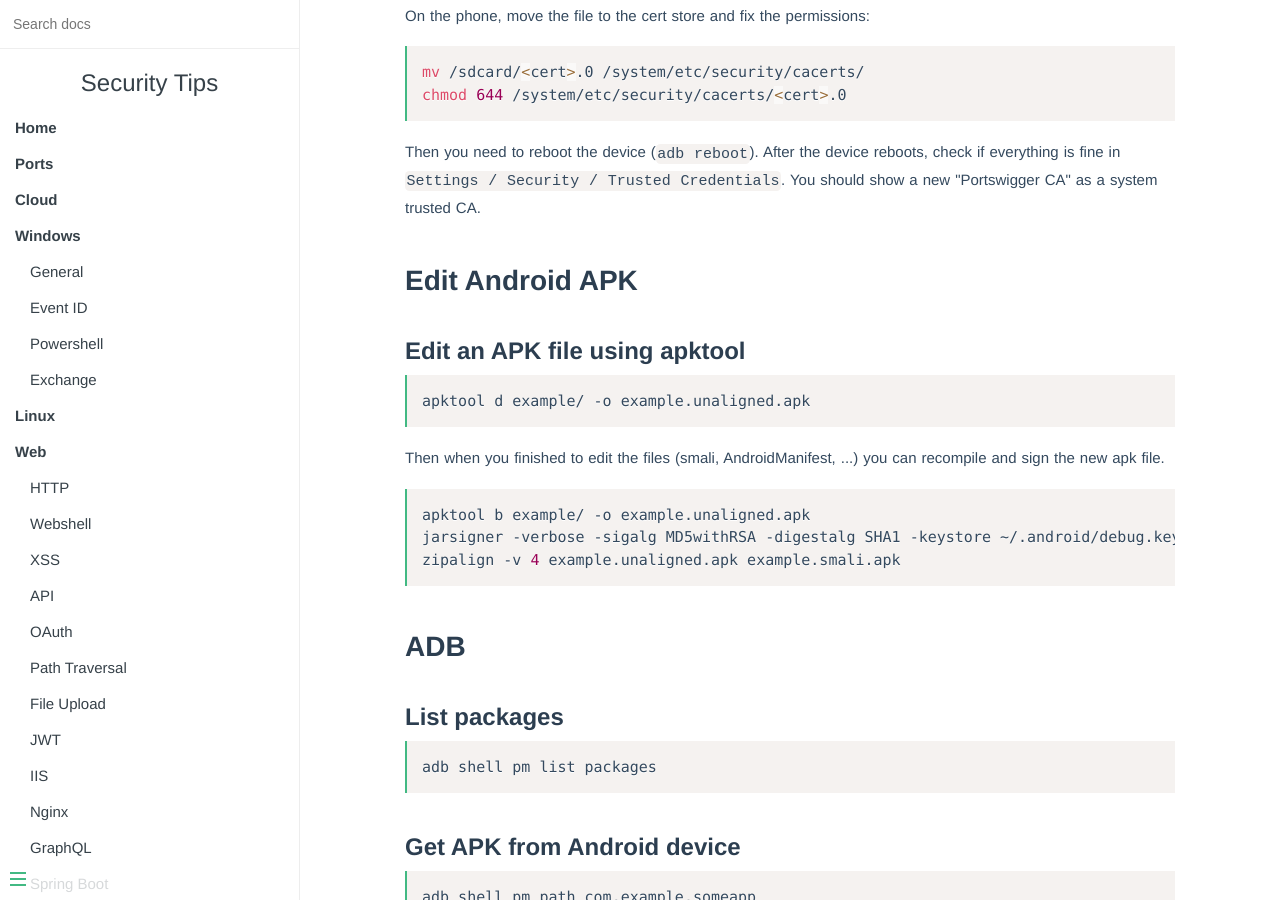
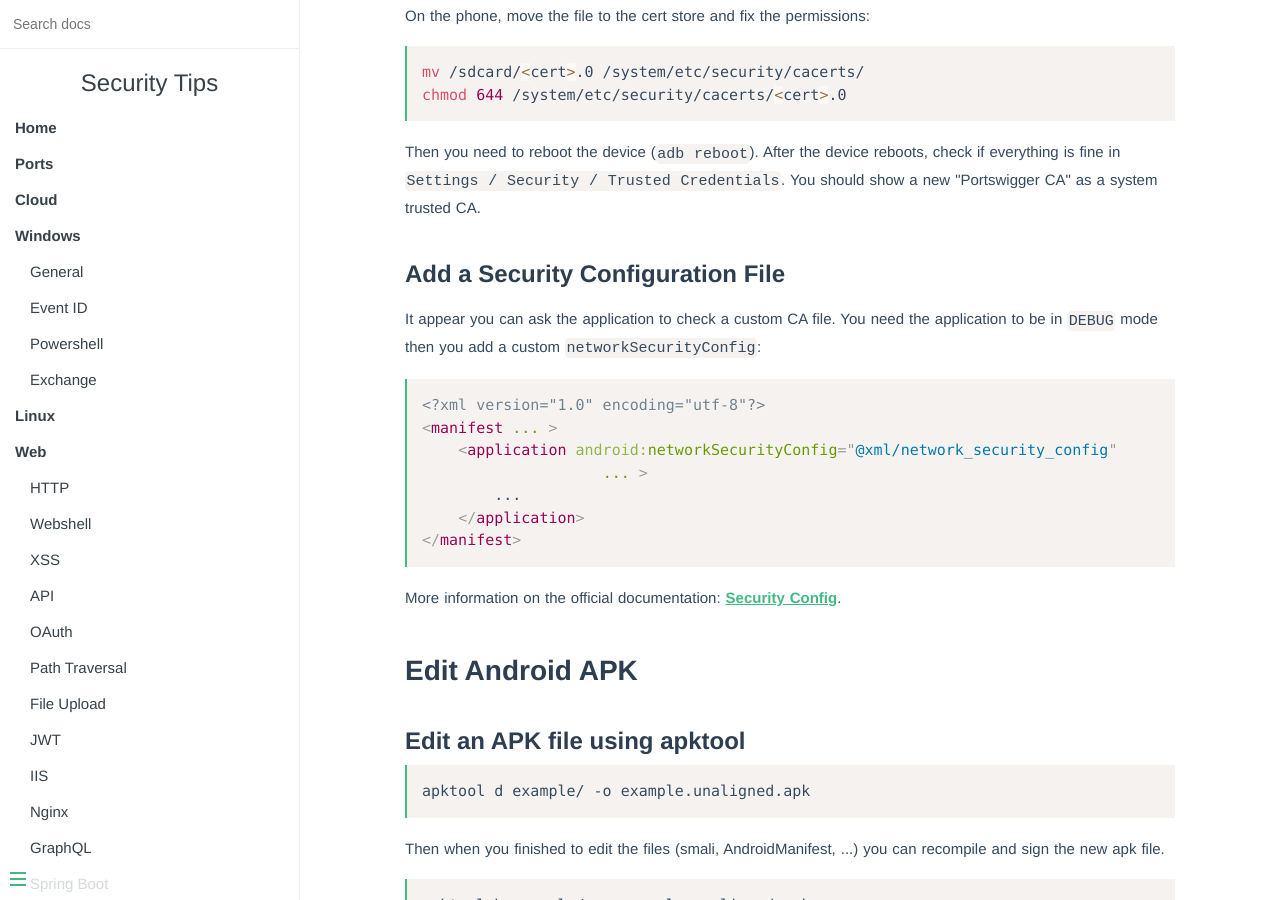
Before and after one commit to vincd/security-tips, an MkDocs documentation site: the page built from docs/android.md, in a window 1280 px wide and 900 px high, scrolled down 2582 px. Built offline with MkDocs 1.6.1, drawn with Linux system fonts in a browser that asks for light colours.

Commit message:
Add Android Security Config information

````diff
--- a/docs/android.md
+++ b/docs/android.md
@@ -136,6 +136,24 @@ check if everything is fine in `Settings / Security / Trusted Credentials`. You
 should show a new "Portswigger CA" as a system trusted CA.
 
 
+### Add a Security Configuration File
+
+It appear you can ask the application to check a custom CA file. You need the
+application to be in `DEBUG` mode then you add a custom `networkSecurityConfig`:
+
+```xml
+<?xml version="1.0" encoding="utf-8"?>
+<manifest ... >
+    <application android:networkSecurityConfig="@xml/network_security_config"
+                    ... >
+        ...
+    </application>
+</manifest>
+```
+
+More information on the official documentation: [Security Config](https://developer.android.com/training/articles/security-config).
+
+
 ## Edit Android APK
 
 ### Edit an APK file using apktool
````
